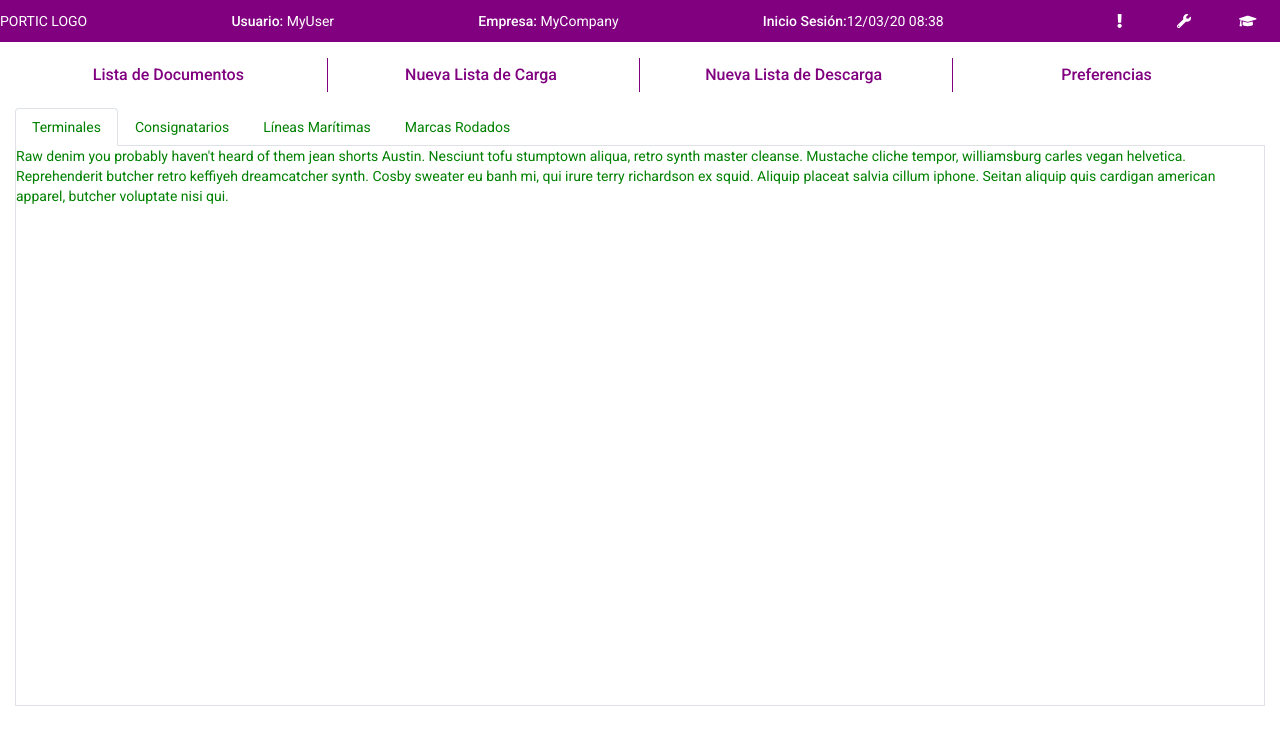
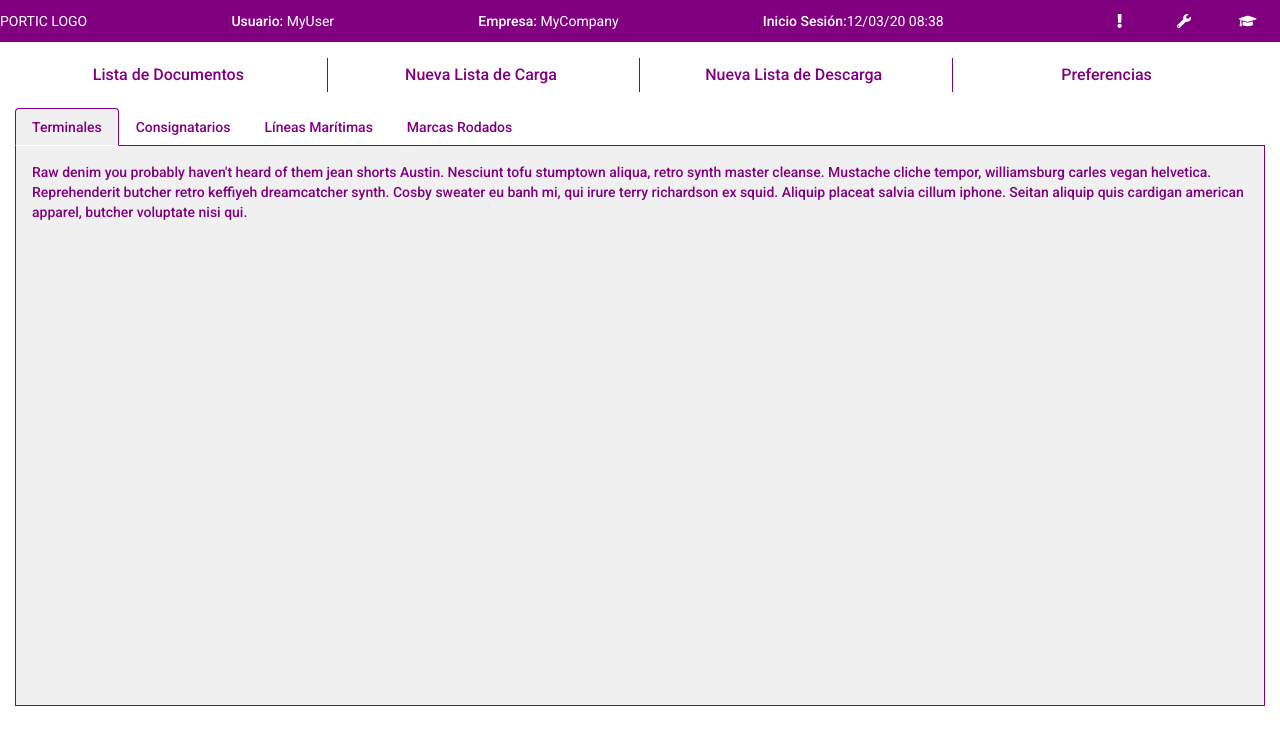
Before and after one commit to storrellas/logistics, an Angular app: page /preferencias in a window 1280 px wide. Shown: the top 744 px of the page. Built offline with nearby package versions, Linux system fonts and the light colour scheme.

Commit message:
ENH: Genearting tabs

```diff
--- a/src/app/preferencias/preferencias.component.html
+++ b/src/app/preferencias/preferencias.component.html
@@ -4,7 +4,7 @@
         <li [ngbNavItem]="1">
           <a ngbNavLink>Terminales</a>
           <ng-template ngbNavContent>
-            <div class="content">
+            <div class="content p-3">
               <p>Raw denim you probably haven't heard of them jean shorts Austin. Nesciunt tofu stumptown aliqua, retro synth
                 master cleanse. Mustache cliche tempor, williamsburg carles vegan helvetica. Reprehenderit butcher retro
                 keffiyeh dreamcatcher synth. Cosby sweater eu banh mi, qui irure terry richardson ex squid. Aliquip placeat
@@ -15,7 +15,7 @@
         <li [ngbNavItem]="2">
           <a ngbNavLink>Consignatarios</a>
           <ng-template ngbNavContent>
-              <div class="content">
+              <div class="content p-3">
                   <p>Raw denim you probably haven't heard of them jean shorts Austin. Nesciunt tofu stumptown aliqua, retro synth
                     master cleanse. Mustache cliche tempor, williamsburg carles vegan helvetica. Reprehenderit butcher retro
                     keffiyeh dreamcatcher synth. Cosby sweater eu banh mi, qui irure terry richardson ex squid. Aliquip placeat
@@ -26,7 +26,7 @@
         <li [ngbNavItem]="3">
           <a ngbNavLink>Líneas Marítimas</a>
           <ng-template ngbNavContent>
-              <div class="content">
+              <div class="content p-3">
                   <p>Raw denim you probably haven't heard of them jean shorts Austin. Nesciunt tofu stumptown aliqua, retro synth
                     master cleanse. Mustache cliche tempor, williamsburg carles vegan helvetica. Reprehenderit butcher retro
                     keffiyeh dreamcatcher synth. Cosby sweater eu banh mi, qui irure terry richardson ex squid. Aliquip placeat
@@ -37,7 +37,7 @@
           <li [ngbNavItem]="4">
             <a ngbNavLink>Marcas Rodados</a>
             <ng-template ngbNavContent>
-                <div class="content">
+                <div class="content p-3">
                     <p>Raw denim you probably haven't heard of them jean shorts Austin. Nesciunt tofu stumptown aliqua, retro synth
                       master cleanse. Mustache cliche tempor, williamsburg carles vegan helvetica. Reprehenderit butcher retro
                       keffiyeh dreamcatcher synth. Cosby sweater eu banh mi, qui irure terry richardson ex squid. Aliquip placeat
--- a/src/app/preferencias/preferencias.component.scss
+++ b/src/app/preferencias/preferencias.component.scss
@@ -1,16 +1,33 @@
+@import "styles";
+@import "variables";
+
 .tab {
   // background: yellow;
-  color: green;
+  color: $font-color;
+  @include portic-bold-mixin;
   .content{
     height: 70vh;
-    border: 1px solid #dee2e6;
+    border: 1px solid $border;
     border-top-width: 0px;
+    background-color: $tab-background;
+  }
+
+  .nav-tabs{
+    border-color: white white $border white;
   }
 
   .nav-link.active {
-    color: green;
+    color: $font-color;
+    border-color: $border $border white;
+    background: $tab-background;
   }
   .nav-link{
-    color: green;
+    color: $font-color;
+    &:hover{
+      color: $font-color;
+      border-color: $border $border white $border;
+      background: $tab-background;
+    }
   }
+
 }
--- a/src/styles/variables.scss
+++ b/src/styles/variables.scss
@@ -11,3 +11,5 @@ $tool-background-hover: #ECDAEC;
 $tool-background-active: #A978A9;
 $table-header-background: #c68cc6;
 $table-data-background: #ECDAEC;
+
+$tab-background: #F0F0F0;
```
